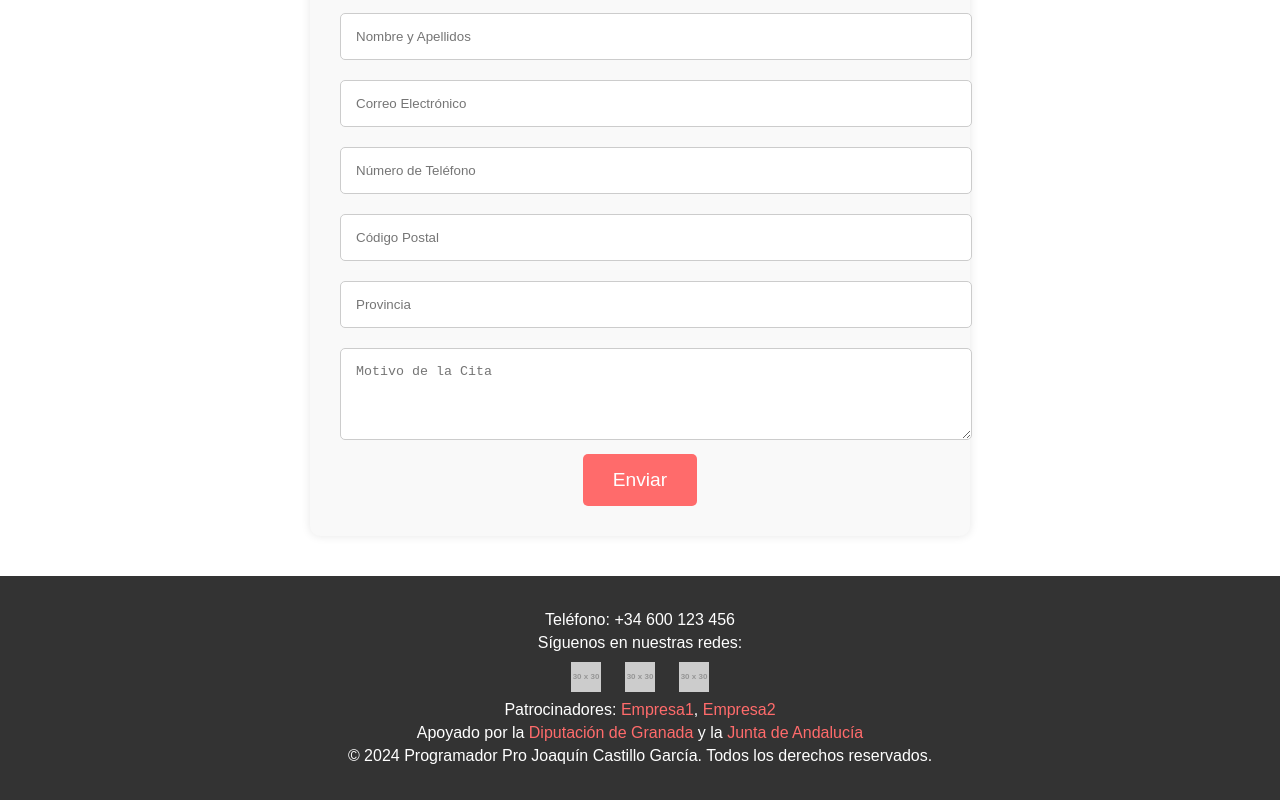
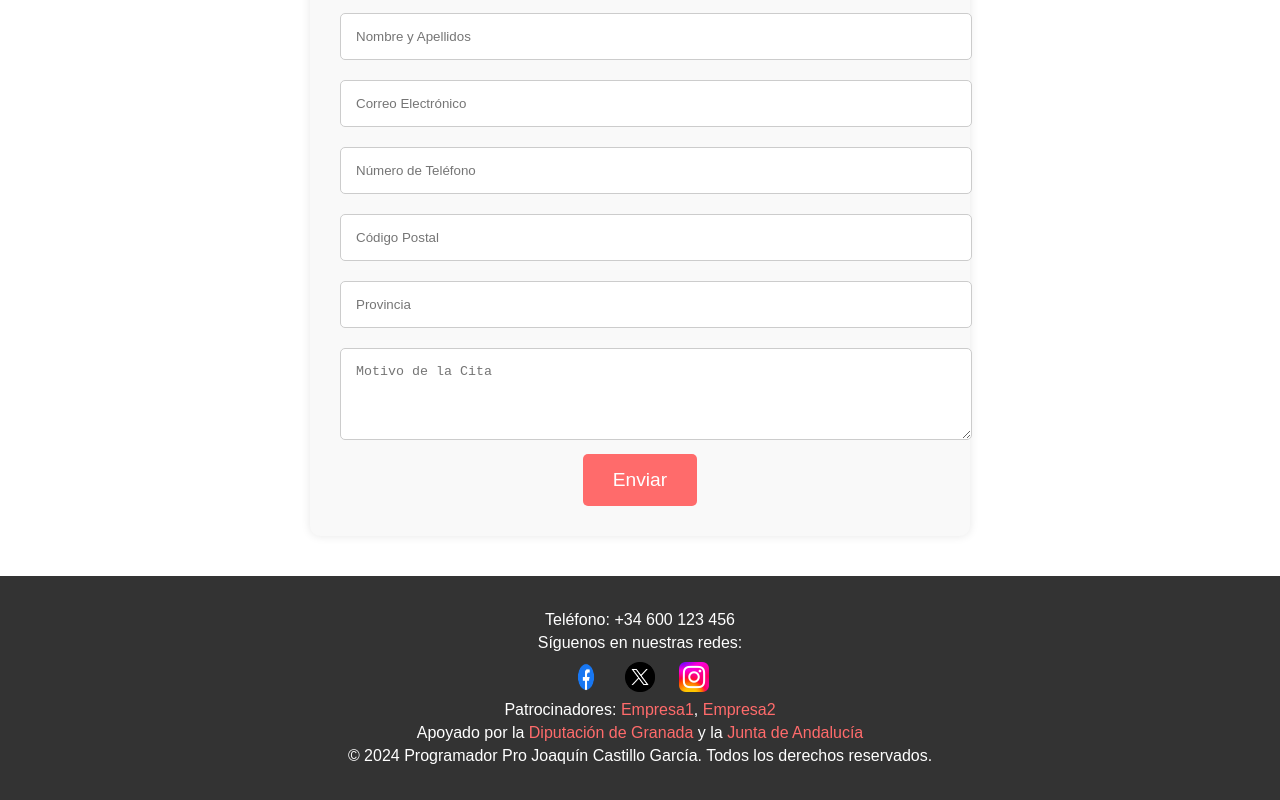
Before and after one commit to ksstllo/digitalizacion, a plain HTML site: page index.html in a window 1280 px wide. Shown: the part 1695-2495 px from the top of the page. Drawn offline with Linux system fonts and the light colour scheme; placeholder pictures from the web are drawn by us.

Commit message:
Update index.html

```diff
--- a/index.html
+++ b/index.html
@@ -243,9 +243,9 @@
         <p>Teléfono: +34 600 123 456</p>
         <p>Síguenos en nuestras redes:</p>
         <div class="social-icons">
-            <a href="#"><img src="https://via.placeholder.com/30" alt="Facebook"></a>
-            <a href="#"><img src="https://via.placeholder.com/30" alt="Twitter"></a>
-            <a href="#"><img src="https://via.placeholder.com/30" alt="Instagram"></a>
+            <a href="#"><img src=/img/logo_face.png alt="Facebook"></a>
+            <a href="#"><img src=/img/logo_X.png alt="X"></a>
+            <a href="#"><img src=/img/logo_insta.png alt="Instagram"></a>
         </div>
         <p>Patrocinadores: <a href="#">Empresa1</a>, <a href="#">Empresa2</a></p>
         <p>Apoyado por la <a href="#">Diputación de Granada</a> y la <a href="#">Junta de Andalucía</a></p>
```
